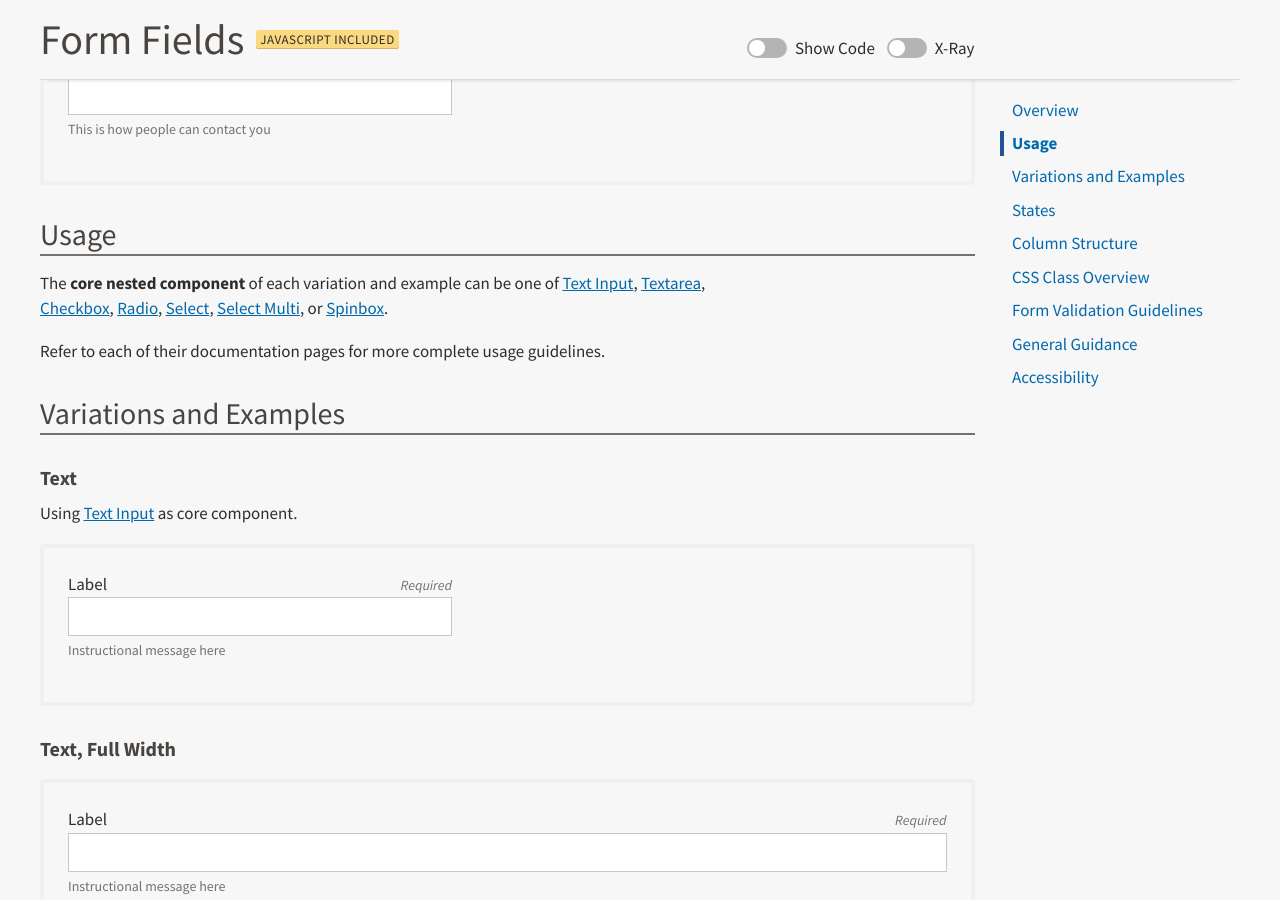
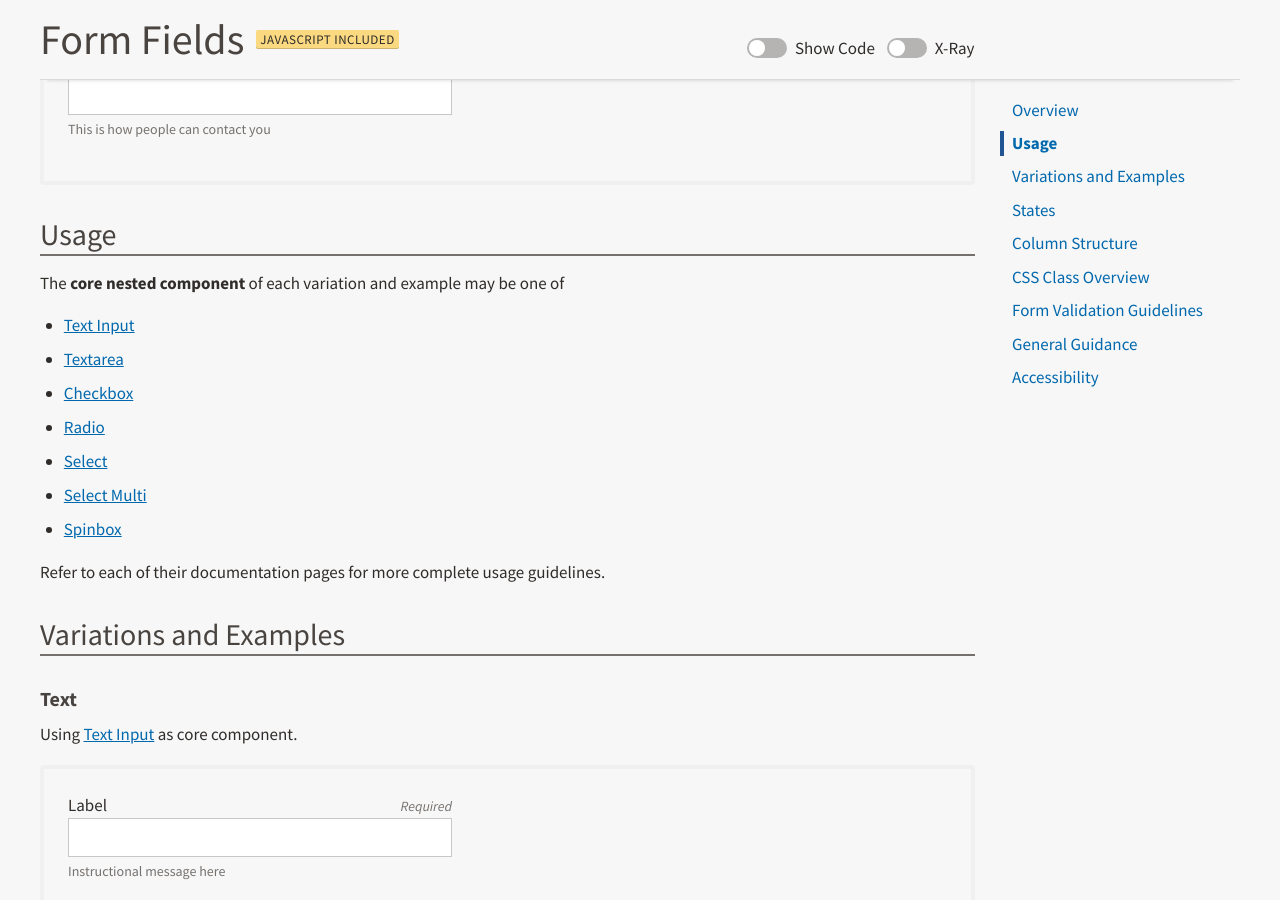
Before and after one commit to USDA-FSA/fsa-design-system, a Jekyll site: the page built from components/form-fields/index.md, in a window 1280 px wide and 900 px high, scrolled down 526 px. Built offline with Jekyll 4.4.1, drawn with Linux system fonts in a browser that asks for light colours.

Commit message:
General doc housekeeping of form components [amends #343]

```diff
--- a/components/form-fields/index.md
+++ b/components/form-fields/index.md
@@ -19,7 +19,15 @@ title_label: 'JavaScript Included'
 
 ## Usage
 
-The **core nested component** of each variation and example can be one of [Text Input]({{ site.baseurl }}components/text-input/), [Textarea]({{ site.baseurl }}components/textarea/), [Checkbox]({{ site.baseurl }}components/checkbox/), [Radio]({{ site.baseurl }}components/radio/), [Select]({{ site.baseurl }}components/select/), [Select Multi]({{ site.baseurl }}components/select-multi/), or [Spinbox]({{ site.baseurl }}components/spinbox/).
+The **core nested component** of each variation and example may be one of
+
+* [Text Input]({{ site.baseurl }}components/text-input/)
+* [Textarea]({{ site.baseurl }}components/textarea/)
+* [Checkbox]({{ site.baseurl }}components/checkbox/)
+* [Radio]({{ site.baseurl }}components/radio/)
+* [Select]({{ site.baseurl }}components/select/)
+* [Select Multi]({{ site.baseurl }}components/select-multi/)
+* [Spinbox]({{ site.baseurl }}components/spinbox/)
 
 Refer to each of their documentation pages for more complete usage guidelines.
 
```
Also changed, not shown: components/button-group/index.md (+1 -0 lines), components/checkbox/index.md (+4 -0 lines), components/date-picker/index.md (+4 -0 lines).
